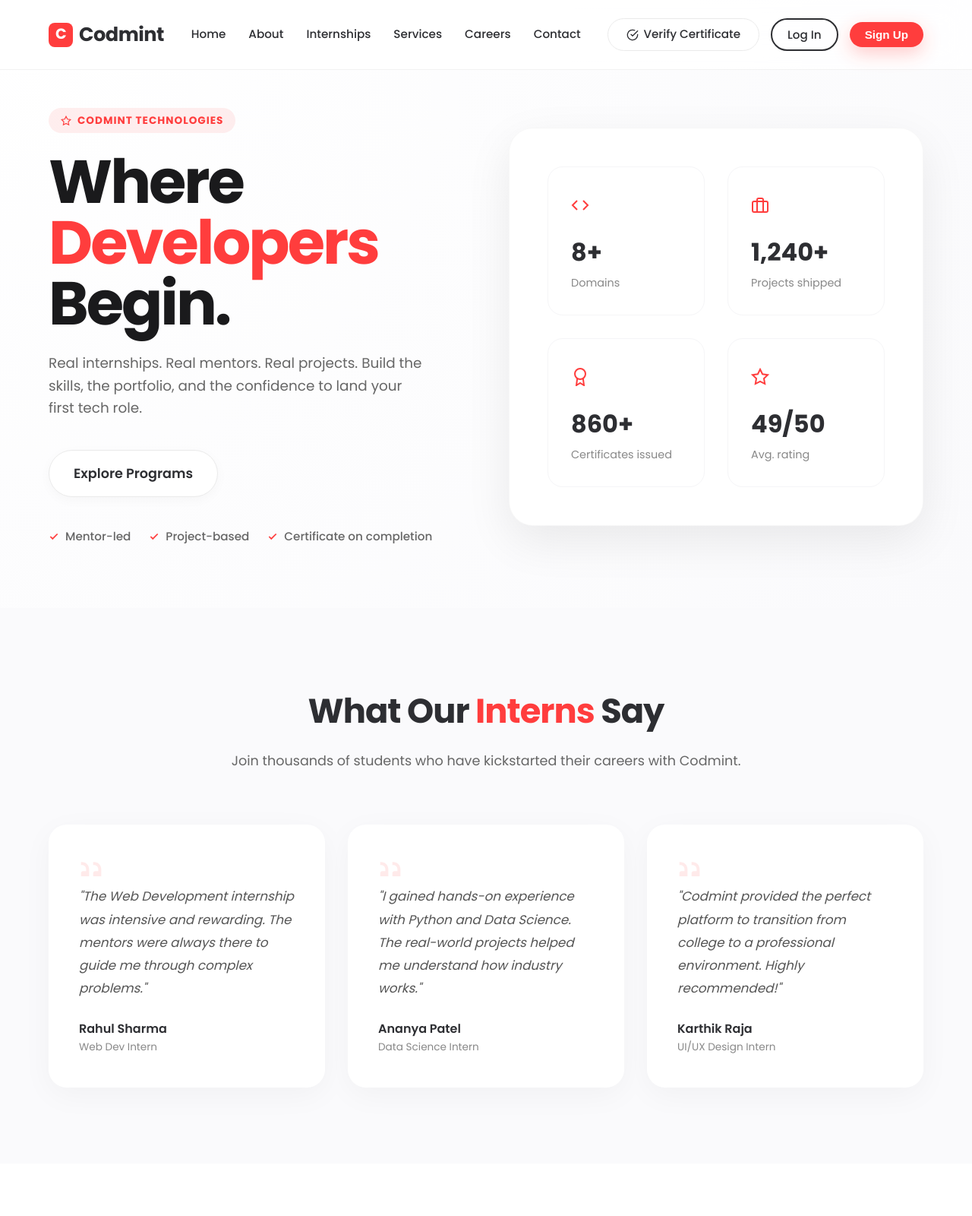
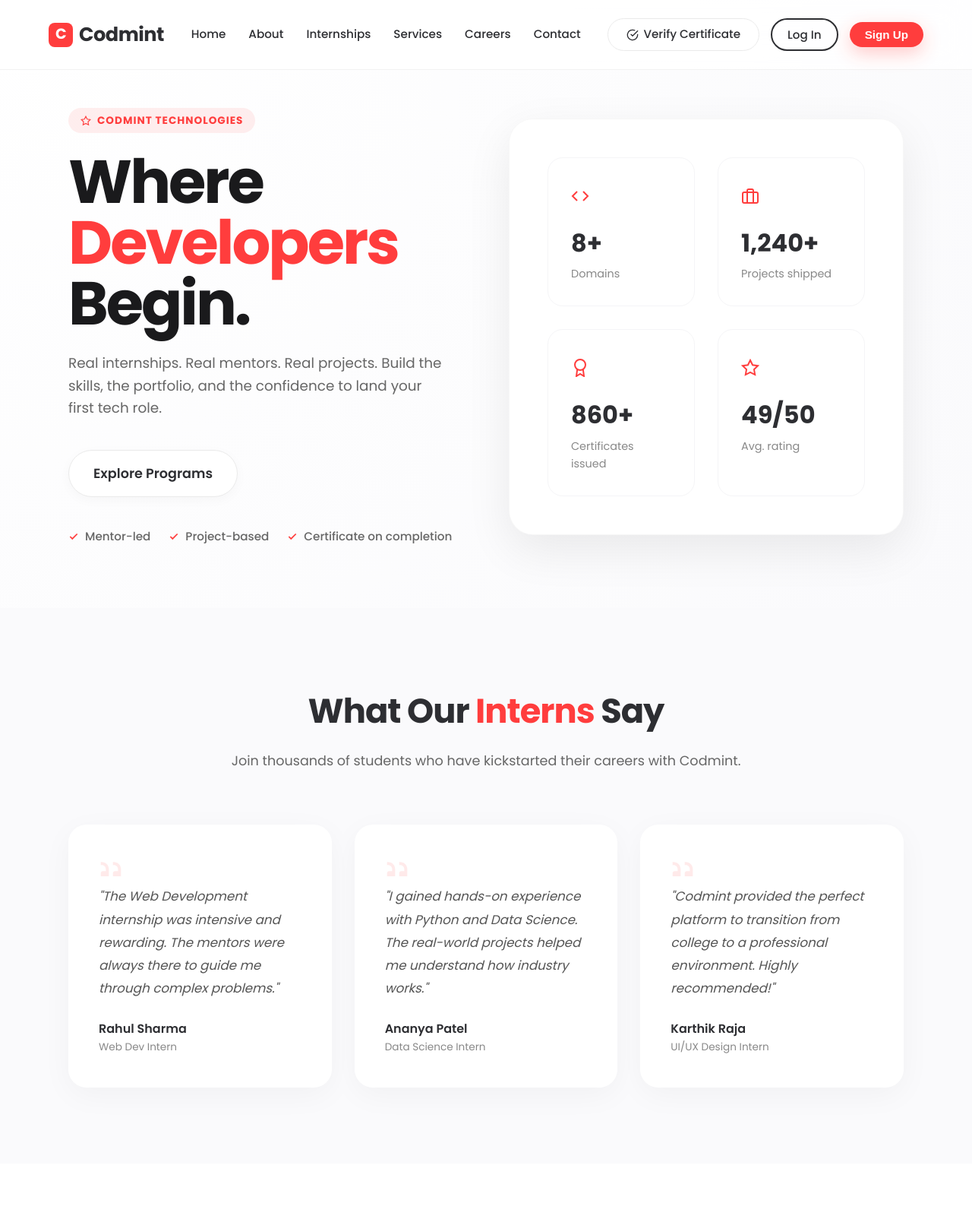
Before and after one commit to sari67/codemint-technology-project, a plain HTML site: page index.html in a window 1280 px wide. Shown: the top 1600 px of the page at 76% size. Drawn offline with Linux system fonts and the light colour scheme.

Commit message:
Reduce overall content width for a more centered and professional look

```diff
--- a/css/style.css
+++ b/css/style.css
@@ -238,7 +238,7 @@ nav.main-nav a:hover {
 }
 
 .hero-container {
-    max-width: 1200px;
+    max-width: 1100px;
     margin: 0 auto;
     display: grid;
     grid-template-columns: 1fr 1fr;
@@ -681,7 +681,7 @@ footer {
 }
 
 .footer-container {
-    max-width: 1200px;
+    max-width: 1100px;
     margin: 0 auto;
     display: grid;
     grid-template-columns: 2fr 1fr 1.5fr;
@@ -1195,7 +1195,7 @@ footer {
     display: grid;
     grid-template-columns: repeat(auto-fit, minmax(300px, 1fr));
     gap: 30px;
-    max-width: 1200px;
+    max-width: 1100px;
     margin: 0 auto;
 }
 
```
Also changed, not shown: dashboard.html (+1 -1 lines).
